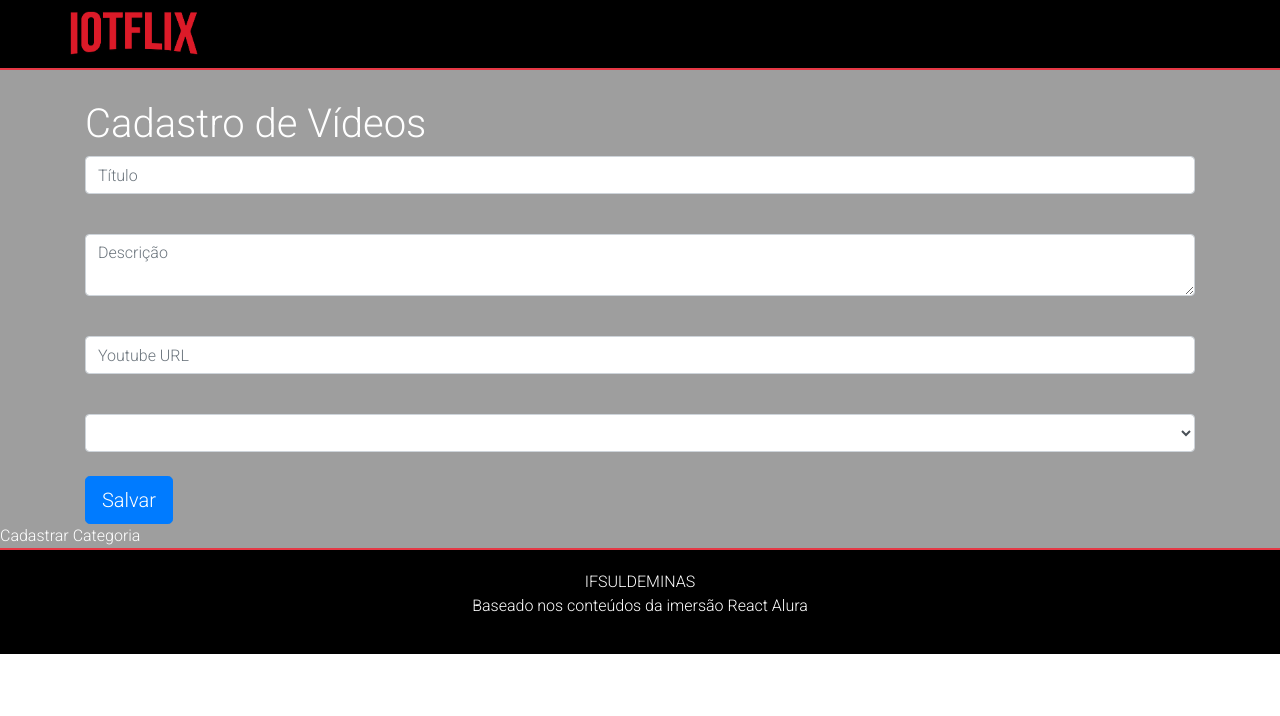
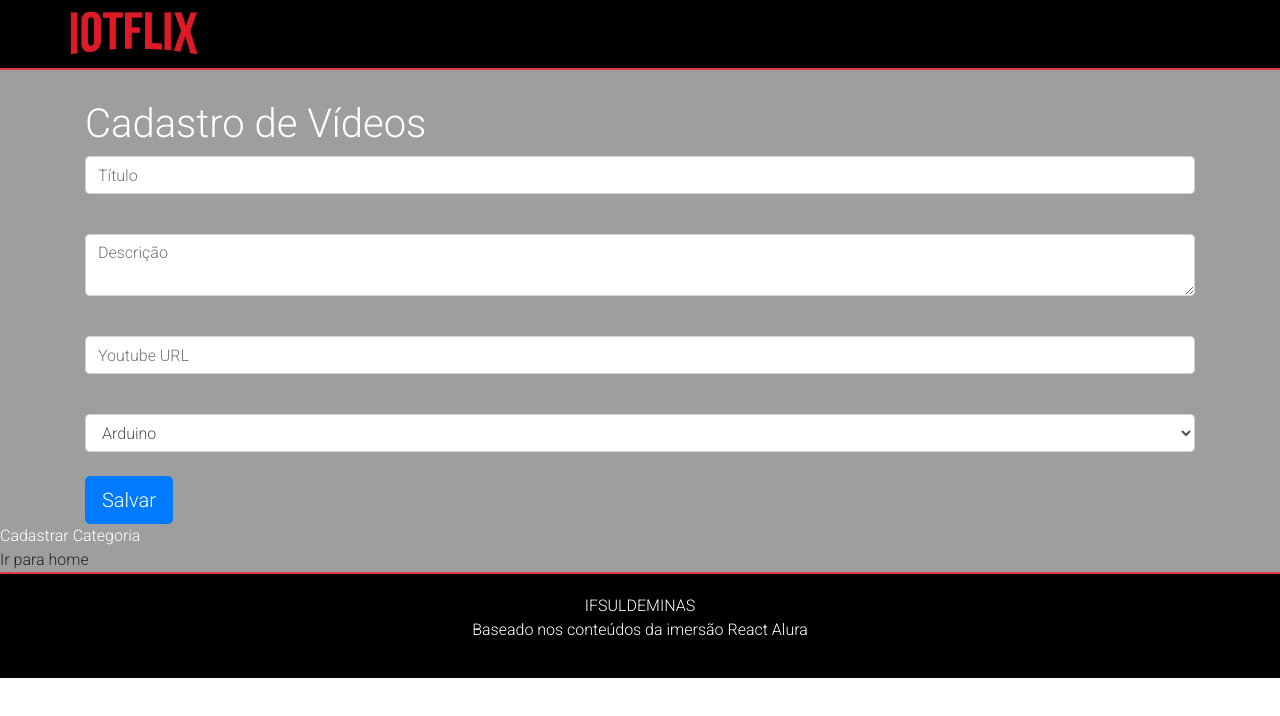
Before and after one commit to Everton-Afonso/IotFlix, a React (Create React App) app: page /videos in a window 1280 px wide. Shown: the top 716 px of the page. Built offline with nearby package versions, Linux system fonts and the light colour scheme; data requests are answered from the project's data file.

Commit message:
correção de erros

```diff
--- /dev/null
+++ b/src/Repository.js
@@ -0,0 +1,51 @@
+const URL_CATEGORIAS = `http://localhost:8080/categorias`;
+const URL_VIDEOS = `http://localhost:8080/videos`;
+
+function getCategorias() {
+  return fetch(`${URL_CATEGORIAS}`, {
+    headers: {
+      "Content-Type": "application/json",
+    },
+  }).then(async (respostaDoServidor) => {
+    if (respostaDoServidor.ok) {
+      const resposta = await respostaDoServidor.json();
+      return resposta;
+    }
+    throw new Error("Não foi possível pegar os dados :(");
+  });
+}
+
+function getVideos() {
+  return fetch(`${URL_VIDEOS}`, {
+    headers: {
+      "Content-Type": "application/json",
+    },
+  }).then(async (respostaDoServidor) => {
+    if (respostaDoServidor.ok) {
+      const resposta = await respostaDoServidor.json();
+      return resposta;
+    }
+    throw new Error("Não foi possível pegar os dados :(");
+  });
+}
+
+function getAllWithVideos() {
+  return fetch(`${URL_CATEGORIAS}?_embed=videos`, {
+    headers: {
+      "Content-Type": "application/json",
+    },
+  }).then(async (respostaDoServidor) => {
+    if (respostaDoServidor.ok) {
+      const resposta = await respostaDoServidor.json();
+      return resposta;
+    }
+
+    throw new Error("Não foi possível pegar os dados :(");
+  });
+}
+
+export default {
+  getAllWithVideos,
+  getCategorias,
+  getVideos,
+};
--- a/src/data/db.json
+++ b/src/data/db.json
@@ -6,72 +6,6 @@
       "cor": "#6BD1FF",
       "descricao": "IFSULDEMINAS - Campus Machado",
       "url": "https://info.mch.ifsuldeminas.edu.br/"
-    },
-    {
-      "id": 2,
-      "titulo": "Fundamentos de Computação",
-      "cor": "green",
-      "descricao": "IFSULDEMINAS - Campus Machadoa",
-      "url": "https://info.mch.ifsuldeminas.edu.br/"
-    },
-    {
-      "id": 3,
-      "titulo": "Front End",
-      "cor": "#6BD1FF",
-      "descricao": "Formação de Front End na Alura",
-      "url": "https://www.alura.com.br/cursos-online-front-end"
-    },
-    {
-      "id": 4,
-      "titulo": "Front End",
-      "cor": "#6BD1FF",
-      "descricao": "Formação de Front End na Alura",
-      "url": "https://www.alura.com.br/cursos-online-front-end"
-    },
-    {
-      "id": 5
-    },
-    {
-      "titulo": "Raspberry",
-      "descricao": "Site Oficial",
-      "url": "http://www.raspberry.org/",
-      "cor": "#db0f0f",
-      "id": 6
-    },
-    {
-      "titulo": "Teste",
-      "descricao": "Só um teste",
-      "url": "https://www.youtube.com/watch?v=aR-KAldshAE",
-      "cor": "#e21818",
-      "id": 7
-    },
-    {
-      "titulo": "Teste 1",
-      "descricao": "Só mais um teste",
-      "url": "https://www.youtube.com/watch?v=aR-KAldshAE",
-      "cor": "#3416ca",
-      "id": 8
-    },
-    {
-      "titulo": "Teste 2",
-      "descricao": "Outro teste",
-      "url": "https://www.youtube.com/watch?v=aR-KAldshAE",
-      "cor": "#b0da16",
-      "id": 9
-    },
-    {
-      "titulo": "Teste 2",
-      "descricao": "Outro teste",
-      "url": "https://www.youtube.com/watch?v=aR-KAldshAE",
-      "cor": "#b0da16",
-      "id": 10
-    },
-    {
-      "titulo": "Teste 3",
-      "descricao": "Só mais um teste",
-      "url": "https://www.youtube.com/watch?v=aR-KAldshAE",
-      "cor": "#b11b1b",
-      "id": 11
     }
   ],
   "videos": [
@@ -81,32 +15,6 @@
       "titulo": "O que é Arduino",
       "description": "O que é Arduino",
       "url": "https://www.youtube.com/watch?v=-iOuF0qSlv4"
-    },
-    {
-      "id": 2,
-      "categoriaId": 1,
-      "titulo": "Historia do Arduino",
-      "description": "Historia do Arduino",
-      "url": "https://youtu.be/9nucMfF15Ik"
-    },
-    {
-      "id": 3,
-      "categoriaId": 2,
-      "titulo": "Introdução ao Scratch - Curso de Algoritmos",
-      "description": "Introdução ao Scratch",
-      "url": "https://www.youtube.com/watch?v=GrPkuk1ezyo"
-    },
-    {
-      "id": 4,
-      "categoriaId": 3,
-      "titulo": "Qual é a melhor linguagem de programação? #HipstersPontoTube",
-      "url": "https://www.youtube.com/watch?v=Uh-GNH-t89w"
-    },
-    {
-      "id": 5,
-      "categoriaId": 3,
-      "titulo": "Novidades do Angular v9",
-      "url": "https://www.youtube.com/watch?v=34uHo7hFmG0"
     }
   ]
 }
--- a/src/pages/Videos/index.js
+++ b/src/pages/Videos/index.js
@@ -4,14 +4,58 @@ import { Link, useHistory } from "react-router-dom";
 import Header from "../../components/Header";
 import Footer from "../../components/Footer";
 import "./index.css"
+import repository from "../../Repository.js"
+import ModalDialog from "../../components/Modal";
+
 function CadastroVideo() {
     const { register, handleSubmit, errors } = useForm();
     const [categorias, setCategorias] = useState([]);
+
+    const history = useHistory();
+    const [open, setOpen] = React.useState(false);
+    const handleClickOpen = () => {setOpen(true);};
+    const handleNo = () => {
+        setOpen(false);
+        history.push('/');
+    };
+    const handleYes = () => {
+        setOpen(false);
+    };
+
+    useEffect(() => {
+        repository.getCategorias().then(async (categorias) => {
+            await setCategorias(categorias);
+        });
+    }, []);
+
+    function onSubmit(dados) {
+        console.log("Dados:", dados);
+        fetch(`http://localhost:8080/videos`, {
+            method: "post",
+            headers: {
+                "Content-Type": "application/json",
+            },
+            body: JSON.stringify({
+                ...dados,
+                categoriaId: Number(dados.categoriaId),
+            }),
+        })
+            .then(function (response) {
+                return response.json();
+            })
+            .then(() => {
+                console.log("Cadastrou com sucesso!");
+            })
+            .catch((error) => console.error("Error:", error))
+            .then((response) => console.log("Success:", JSON.stringify(response)))
+            .then(handleClickOpen())
+    }
+
     return (
         <div>
             <Header />
             <div className="corpo" >
-                <form className="container" id="video-form" onSubmit={handleSubmit()} >
+                <form className="container" id="video-form" onSubmit={handleSubmit(onSubmit)} >
 
                     <h1> Cadastro de Vídeos </h1>
 
@@ -69,6 +113,18 @@ function CadastroVideo() {
                 </form>
                 <Link to="/categorias">Cadastrar Categoria </Link>
             </div>
+
+            <ModalDialog
+                open = {open}
+                handleClose = {handleNo}
+                titulo = 'Cadastrado com sucesso'
+                texto = 'Deseja fazer outro cadastro?'
+                handleSim = {handleYes}
+                handleNao = {handleNo}
+            />
+
+            <Link to="/">Ir para home</Link>
+
             <Footer />
         </div>
     );
```
